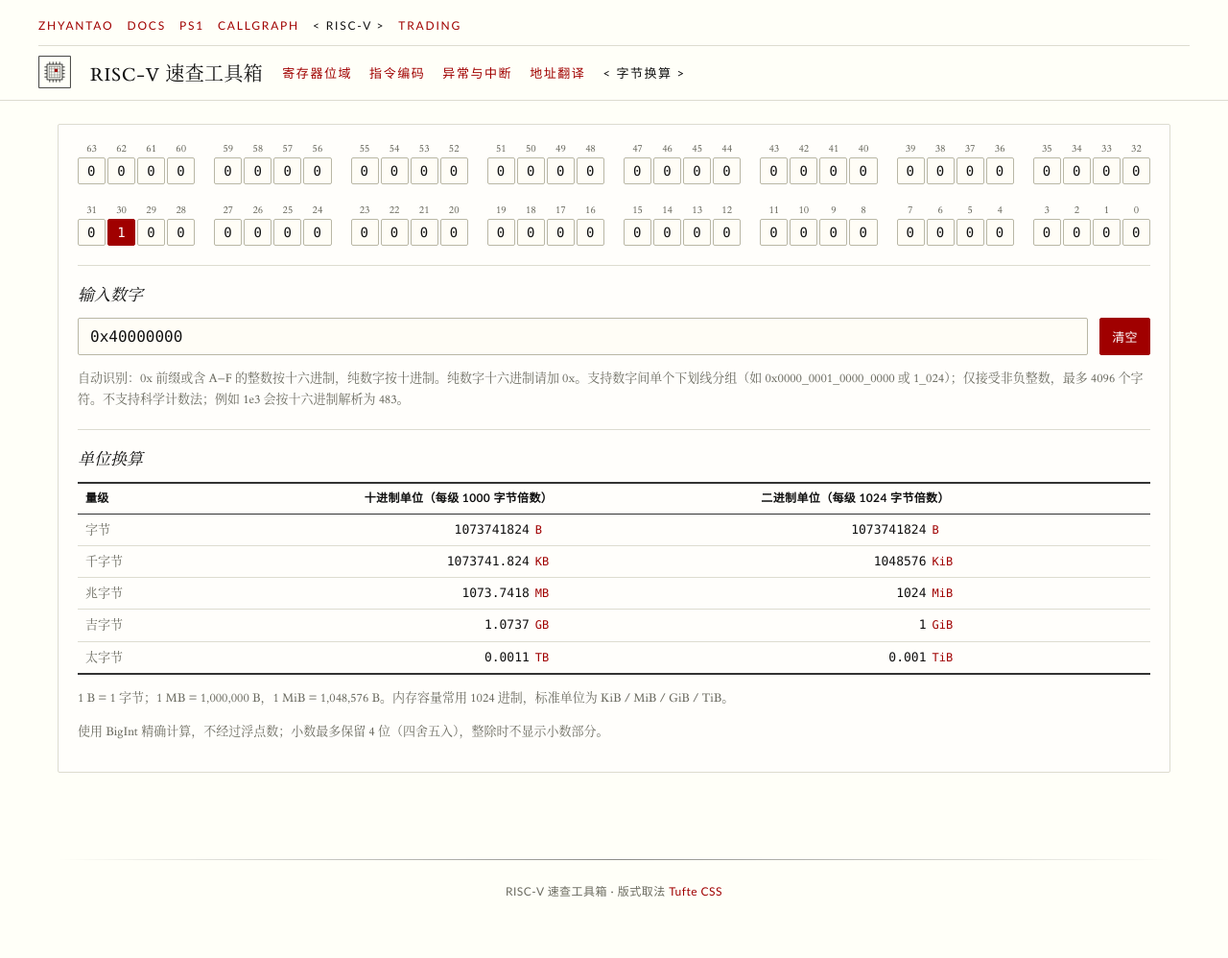
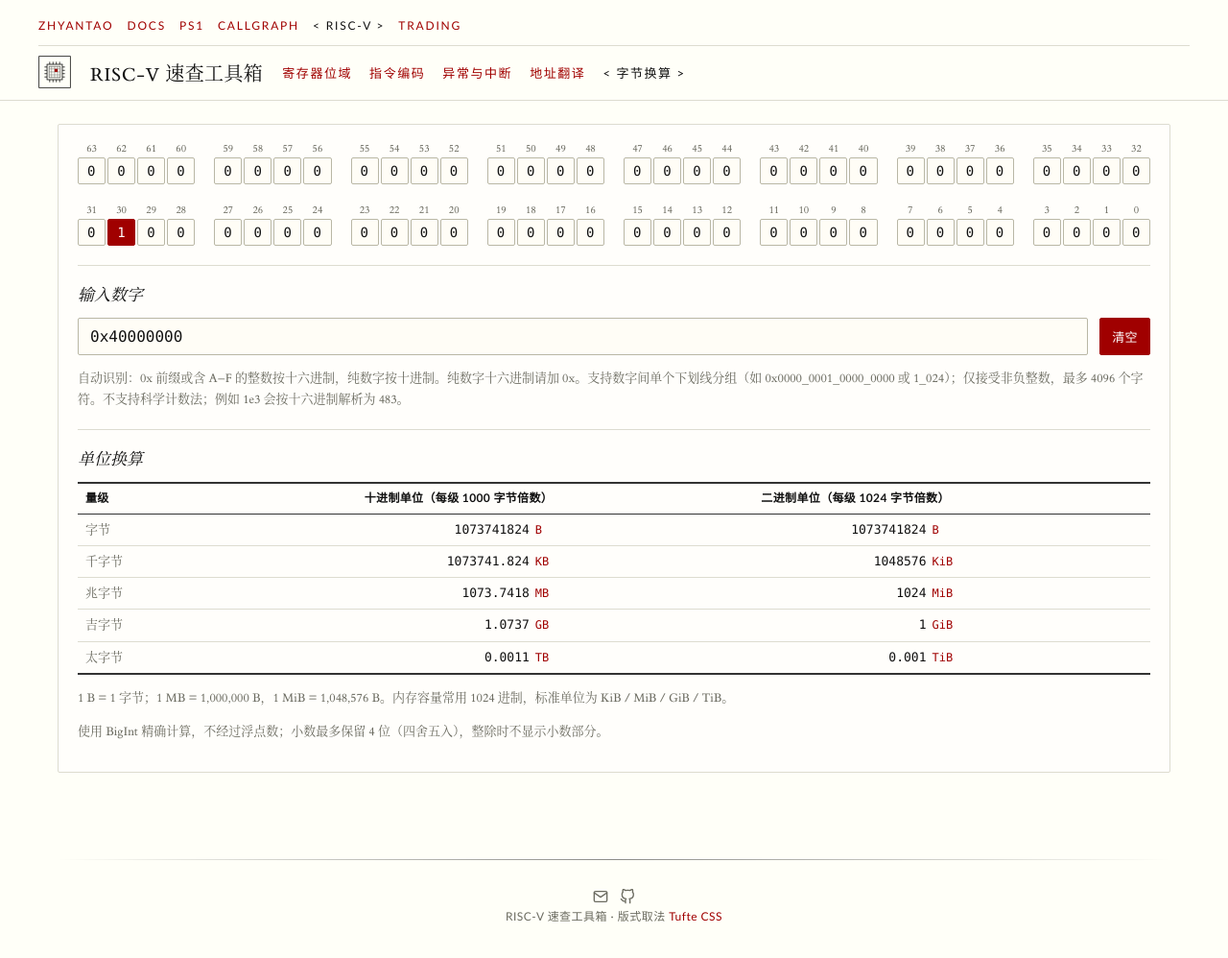
Before and after one commit to zhyantao/riscv-bitlab, a plain HTML site: page bytes.html in a window 1280 px wide. Shown: the whole page at 96% size. Before the commit the page ends 976 px from the top, so only its background shows below. Drawn offline with Linux system fonts and the light colour scheme.

Commit message:
Add email and GitHub contact links to footer
Match the contact style of zhyantao.github.io: icon links to
yantao.z@outlook.com and github.com/zhyantao above the credits.

Co-Authored-By: Claude Code <noreply@anthropic.com>

```diff
--- a/bytes.html
+++ b/bytes.html
@@ -199,6 +199,23 @@ PageState.bind({ render:updateResults });
 </script>
 <footer class="site-footer">
   <hr class="slender">
+  <ul class="footer-links">
+    <li><a href="mailto:yantao.z@outlook.com" aria-label="Email">
+      <svg viewBox="0 0 24 24" width="1em" height="1em" fill="none"
+        stroke="currentColor" stroke-width="2" stroke-linecap="round"
+        stroke-linejoin="round" aria-hidden="true">
+        <path d="M4 4h16c1.1 0 2 .9 2 2v12c0 1.1-.9 2-2 2H4c-1.1 0-2-.9-2-2V6c0-1.1.9-2 2-2z"/>
+        <polyline points="22,6 12,13 2,6"/>
+      </svg>
+    </a></li>
+    <li><a href="https://github.com/zhyantao" aria-label="GitHub">
+      <svg viewBox="0 0 24 24" width="1em" height="1em" fill="none"
+        stroke="currentColor" stroke-width="2" stroke-linecap="round"
+        stroke-linejoin="round" aria-hidden="true">
+        <path d="M9 19c-5 1.5-5-2.5-7-3m14 6v-3.87a3.37 3.37 0 0 0-.94-2.61c3.14-.35 6.44-1.54 6.44-7A5.44 5.44 0 0 0 20 4.77 5.07 5.07 0 0 0 19.91 1S18.73.65 16 2.48a13.38 13.38 0 0 0-7 0C6.27.65 5.09 1 5.09 1A5.07 5.07 0 0 0 5 4.77a5.44 5.44 0 0 0-1.5 3.78c0 5.42 3.3 6.61 6.44 7A3.37 3.37 0 0 0 9 18.13V22"/>
+      </svg>
+    </a></li>
+  </ul>
   <div class="credits">RISC-V 速查工具箱 · 版式取法 <a href="https://edwardtufte.github.io/tufte-css/">Tufte CSS</a></div>
 </footer>
 </body>
--- a/tufte.css
+++ b/tufte.css
@@ -333,6 +333,26 @@ footer.site-footer .credits {
   font-size: 12px;
   letter-spacing: 0.04em;
 }
+ul.footer-links {
+  list-style: none;
+  text-align: center;
+  margin: 0 auto;
+  padding: 0;
+}
+ul.footer-links li {
+  display: inline;
+  padding: 0.5rem 0.25rem;
+}
+ul.footer-links a {
+  color: var(--muted);
+  text-decoration: none;
+}
+ul.footer-links a:hover {
+  color: var(--accent);
+}
+ul.footer-links svg {
+  vertical-align: middle;
+}
 
 /* ---------- 打印 ---------- */
 @media print {
```
Also changed, not shown: index.html (+17 -0 lines), instructions.html (+17 -0 lines), translation.html (+17 -0 lines), traps.html (+17 -0 lines).
